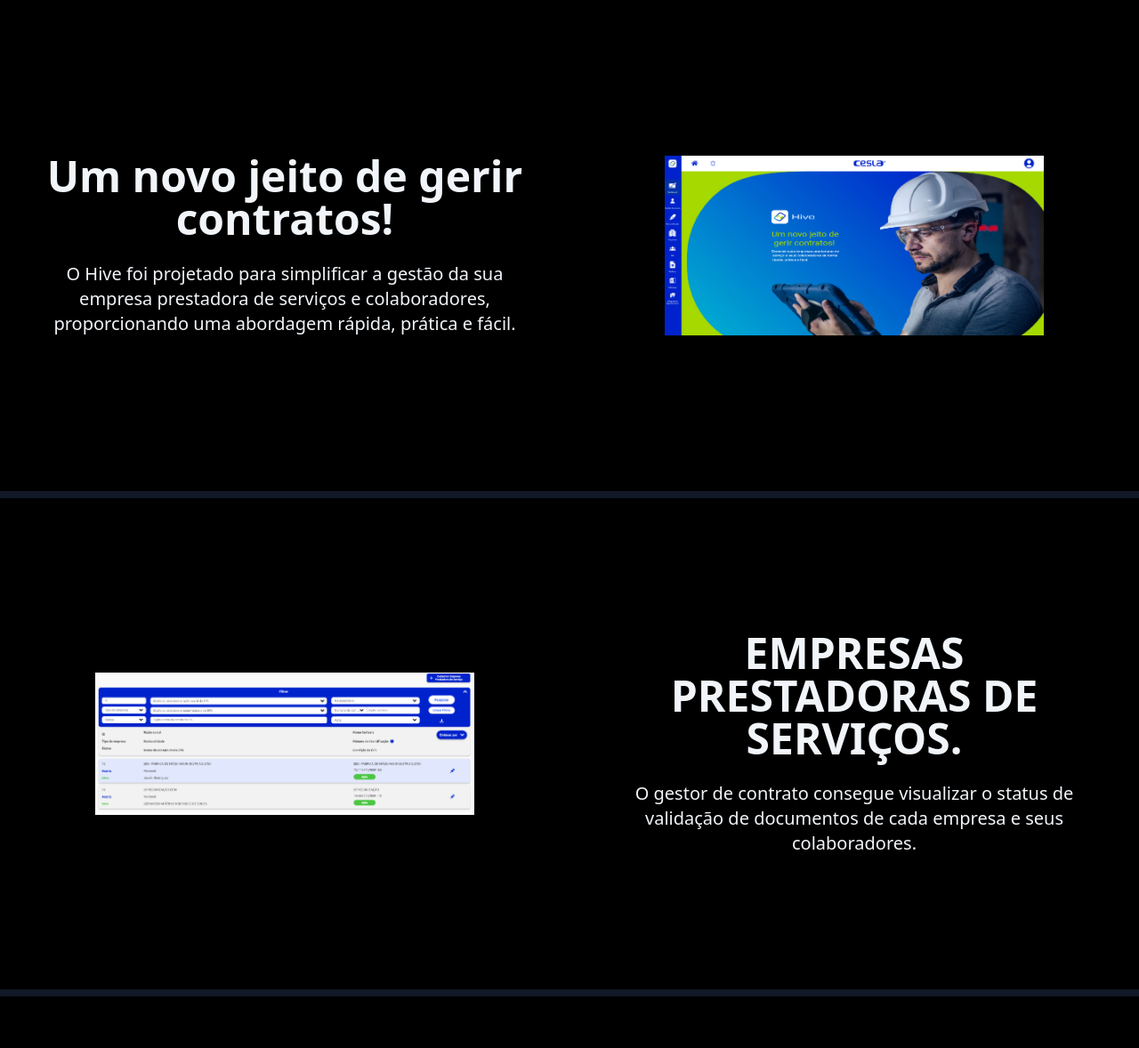
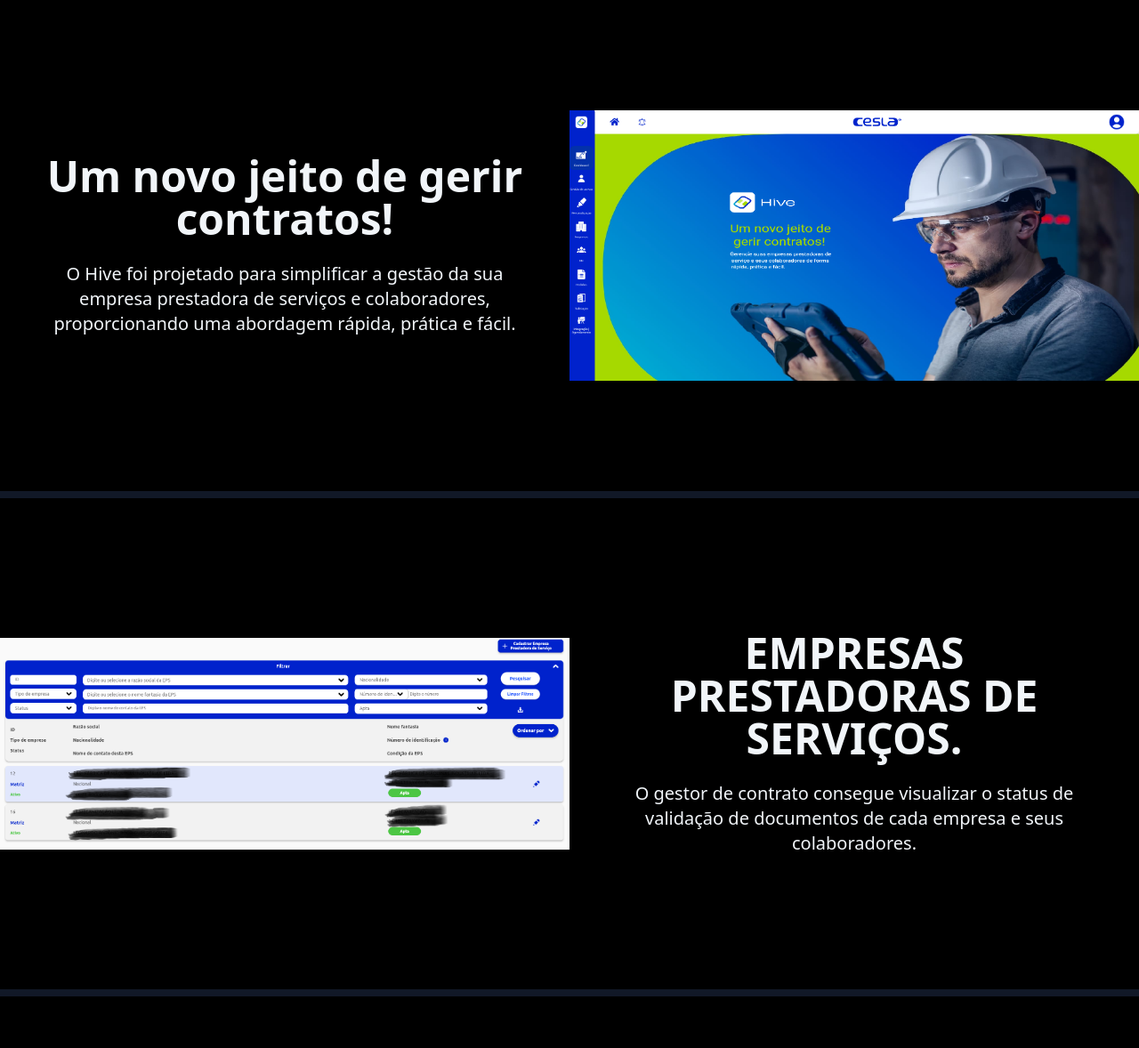
Before and after one commit to pauloSergioMorais/hive, a Django app: page / in a window 1280 px wide. Shown: the part 800-1978 px from the top of the page at 89% size. Run offline with Django 4.2, Linux system fonts and the light colour scheme; data that the repository does not hold is empty; some libraries are stand-ins or nearby versions.

Commit message:
homepage

```diff
--- a/filme/templates/homepage.html
+++ b/filme/templates/homepage.html
@@ -63,13 +63,13 @@ HIVE - GESTÃO DE TERCEIROS
             </h5>
         </div>
         <div class='md:w-1/2 flex justify-center items-center'>
-            <img src="{% static 'images/img1.png' %}" class="w-8/12" alt="">
+            <img src="{% static 'images/img1.png' %}" class="w-12/12" alt="">
         </div>
     </section>
 
     <section class='flex flex-col md:flex-row items-center border-gray-900 border-b-8' style="min-height: 70vh;">
         <div class='md:w-1/2 flex justify-center items-center '>
-            <img src="{% static 'images/img2.png'' %}" class="w-8/12" alt="">
+            <img src="{% static 'images/img2.png' %}" class="w-12/12" alt="">
         </div>
 
         <div class="md:w-1/2 flex flex-col justify-center text-center md:text-left p-5 md:p-10">
```
Also changed, not shown: static/images/img2.png.
